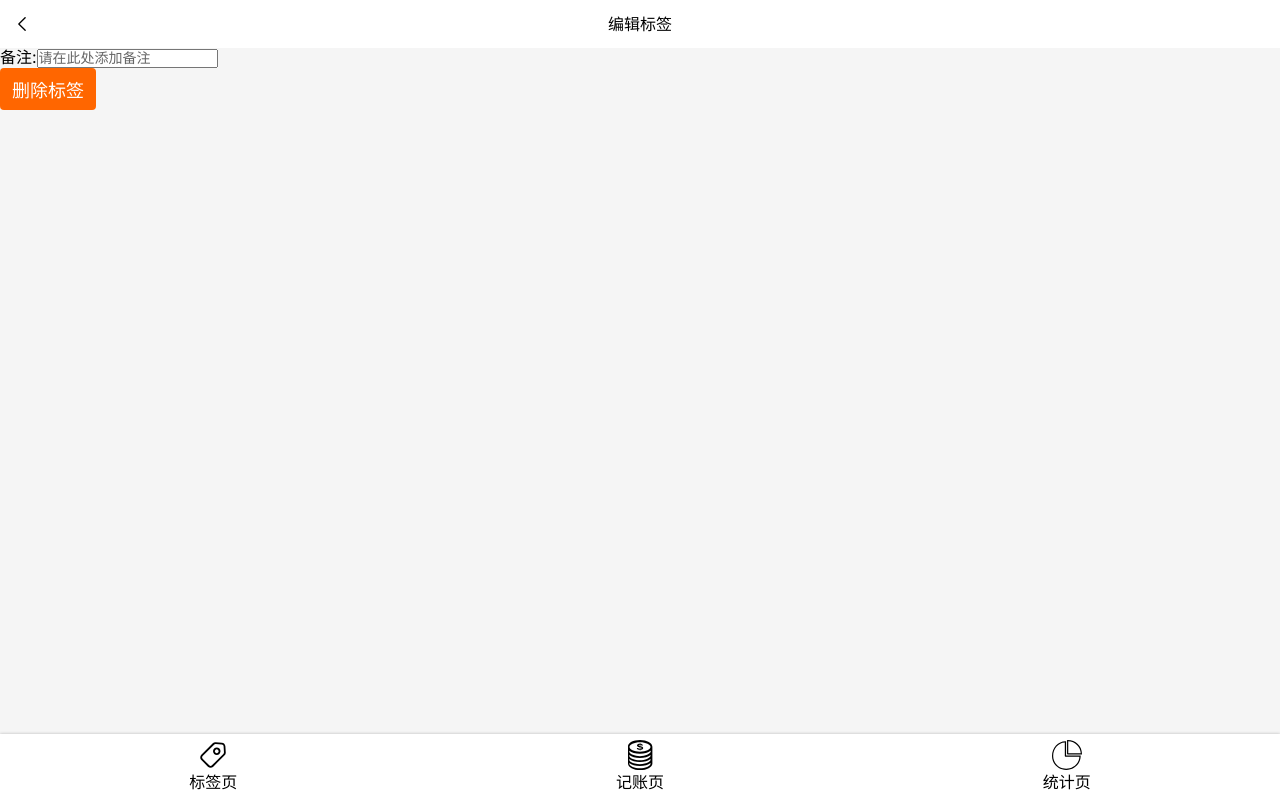
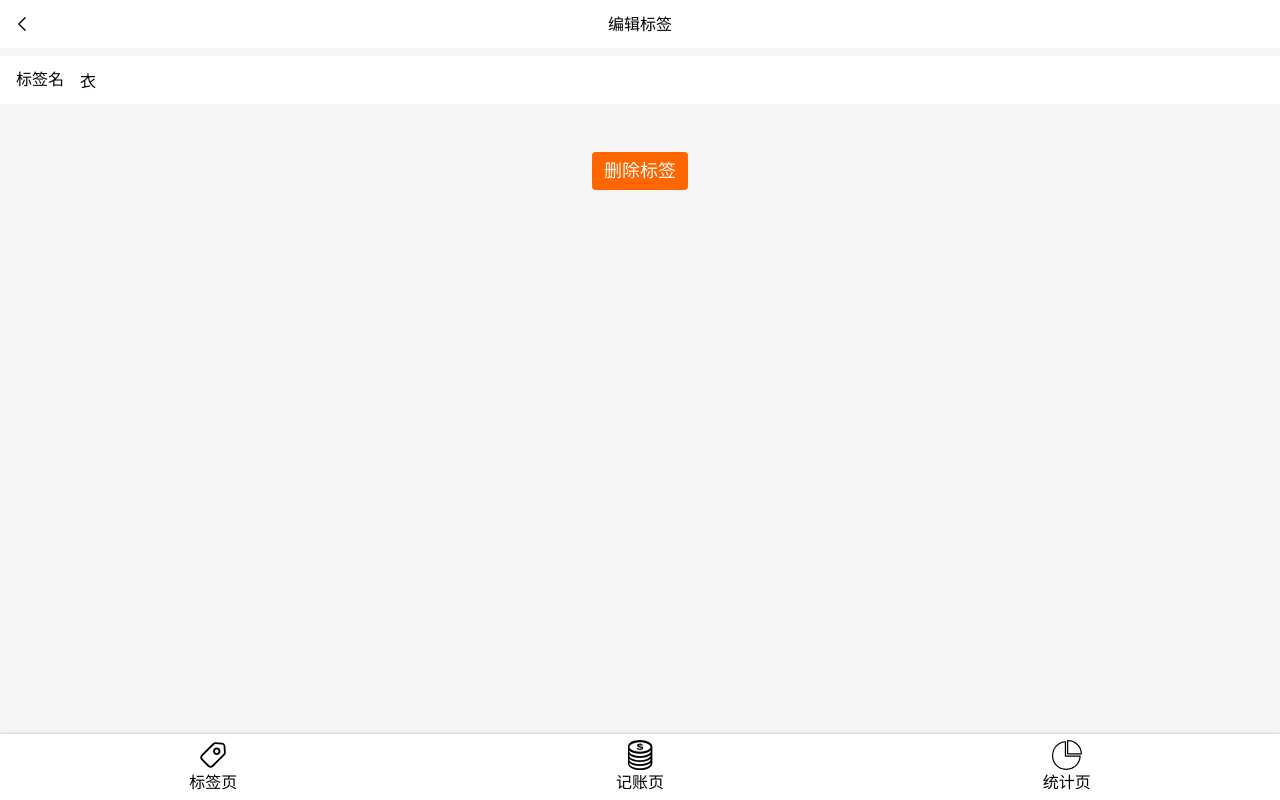
Before and after one commit to Zachliu1996/juzijizhang-SourceCode, a React app: page /#/tags/1 in a window 1280 px wide. Built offline with nearby package versions, Linux system fonts and the light colour scheme.

Commit message:
Tag.tsx 的样式完成

```diff
--- /dev/null
+++ b/src/components/Center.tsx
@@ -0,0 +1,10 @@
+import styled from 'styled-components'
+
+const Center = styled.div`
+  display: flex;
+  justify-content: center;
+  align-items: center;
+  flex-direction: column;
+`
+
+export {Center};
--- a/src/index.scss
+++ b/src/index.scss
@@ -33,8 +33,8 @@
   }
 }
 
-button{
-  font-family: inherit;
+button,input{
+  font: inherit;
 }
 
 :focus{
--- a/src/views/Money/NoteSection.tsx
+++ b/src/views/Money/NoteSection.tsx
@@ -20,7 +20,7 @@
 
   return (
     <Wrapper>
-      <Input label="备注：" type="text" value={note} onChange={onChange}>
+      <Input label="备注：" type="text" value={note} onChange={onChange} placeholder="请在此输入备注">
 
       </Input>
     </Wrapper>
--- a/src/views/Tag.tsx
+++ b/src/views/Tag.tsx
@@ -1,10 +1,12 @@
-import React, {useState} from 'react'
+import React from 'react'
 import {useTags} from '../useTags'
 import {useParams} from 'react-router-dom'
 import Layout from '../components/Layout'
 import Icon from '../components/Icon'
 import {Button} from '../components/Button'
 import styled from 'styled-components'
+import {Input} from '../components/Input'
+import {Center} from '../components/Center'
 
 type Params = {
   id:string
@@ -17,7 +19,15 @@
   padding: 14px;
   background: white;
 `
-const Tag:React.FC = (props)=>{
+const InputWrapper = styled.div`
+  background: white;
+  padding: 0 16px;
+  margin-top: 8px;
+`
+const Space = styled.div`
+  height: 24px;
+`
+const Tag:React.FC = ()=>{
   const {findTag} = useTags();
   let {id} = useParams<Params>();
   const tag= findTag(parseInt(id));
@@ -29,15 +39,16 @@
         <Icon/>
       </Topbar>
     <div>
-      <label>
-        <span>备注:</span>
-        <input type="text" placeholder="请在此处添加备注"
+      <InputWrapper>
+        <Input label="标签名" type="text" placeholder="标签名" value={tag.name}
         />
-      </label>
+      </InputWrapper>
     </div>
-      <div>
+      <Center>
+        <Space/>
+        <Space/>
         <Button>删除标签</Button>
-      </div>
+      </Center>
     </Layout>
   )
 }
--- a/src/views/Tags.tsx
+++ b/src/views/Tags.tsx
@@ -1,11 +1,15 @@
 import Layout from '../components/Layout'
-import React, {useState} from 'react'
+import React from 'react'
 import styled from 'styled-components'
 import Icon from '../components/Icon'
 import { Link } from 'react-router-dom'
 import {useTags} from '../useTags'
 import {Button} from '../components/Button'
+import {Center} from '../components/Center'
 
+const Space = styled.div`
+  height: 24px;
+`
 const TagList = styled.ol`
   font-size: 16px;
   background: white;
@@ -23,18 +27,9 @@
   }
 `
 
-const Center = styled.div`
-  display: flex;
-  justify-content: center;
-  align-items: center;
-  flex-direction: column;
-`
-const Space = styled.div`
-  height: 24px;
-`
 
 function Tags() {
-  const {tags,setTags} = useTags();
+  const {tags} = useTags();
   return(
     <Layout>
       <TagList>
```
